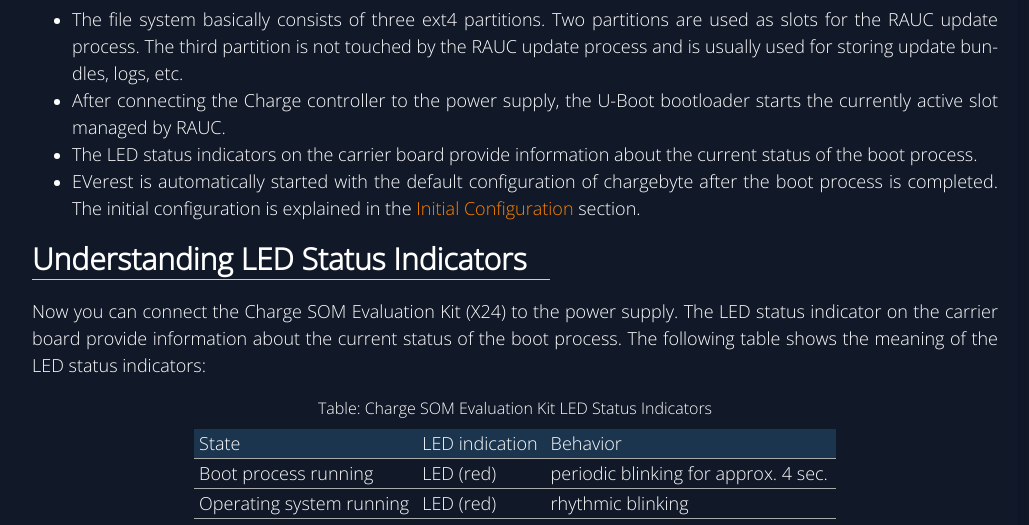
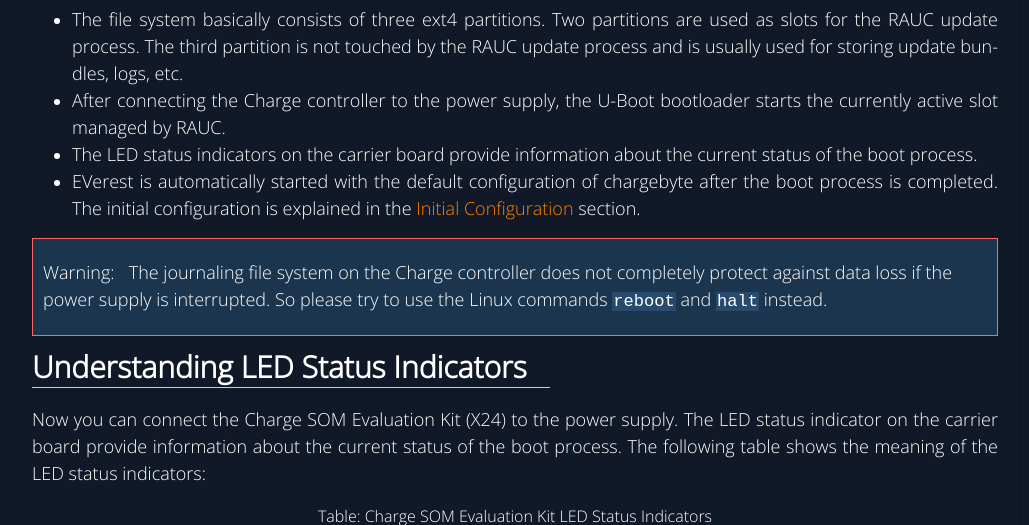
Before and after one commit to chargebyte/chargebyte-docs, a Sphinx documentation site: the page built from docs/source/getting_started.rst, in a window 1280 px wide and 900 px high, scrolled down 1765 px, cut to the strip 0-525 px from the top of the window. Shown: the whole strip, without its empty margins (218-1247 px from the left). Built offline with Sphinx 7.4.7, drawn with Linux system fonts in a browser that asks for light colours.

Commit message:
Getting started: Add warning about power interruption
Signed-off-by: Stefan Wahren <stefan.wahren@chargebyte.com>

```diff
--- a/docs/source/getting_started.rst
+++ b/docs/source/getting_started.rst
@@ -61,6 +61,10 @@
   the boot process.
 - EVerest is automatically started with the default configuration of chargebyte after the boot
   process is completed. The initial configuration is explained in the `Initial Configuration`_ section.
+
+.. warning::
+   The journaling file system on the Charge controller does not completely protect against data loss if the
+   power supply is interrupted. So please try to use the Linux commands ``reboot`` and ``halt`` instead.
 
 
 Understanding LED Status Indicators
```
